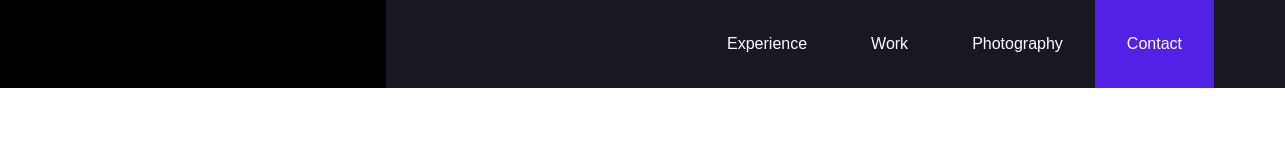
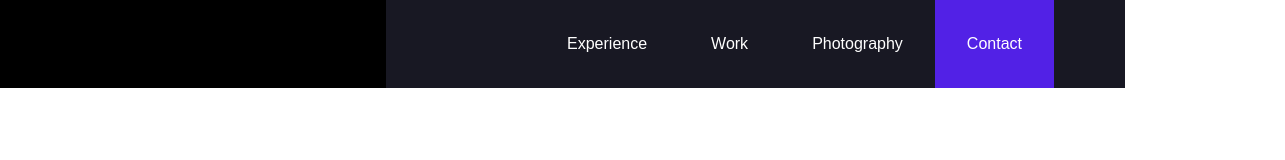
Before and after one commit to makaronka1/Robin.W-page, a plain HTML site: page index.html in a window 1280 px wide. Shown: the full height of the page, 1285 px wide, since content can reach past the window. Drawn offline with Linux system fonts and the light colour scheme.

Commit message:
navbar width fix

```diff
--- a/style.css
+++ b/style.css
@@ -27,7 +27,7 @@
   flex-direction: row;
   align-items: center;
   justify-content: space-between;
-  width: 1440px;
+  max-width: 100%;
   height: 88px;
   background-color: #181823;
 }
```
